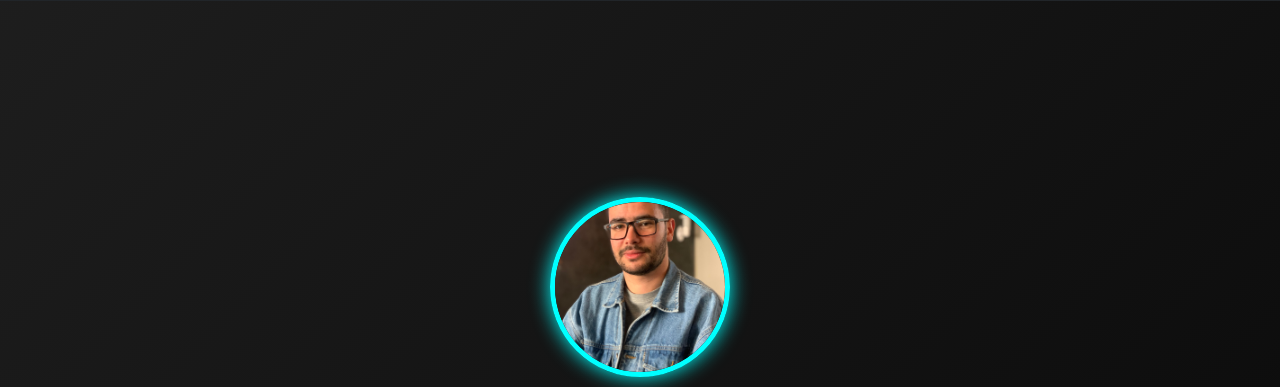
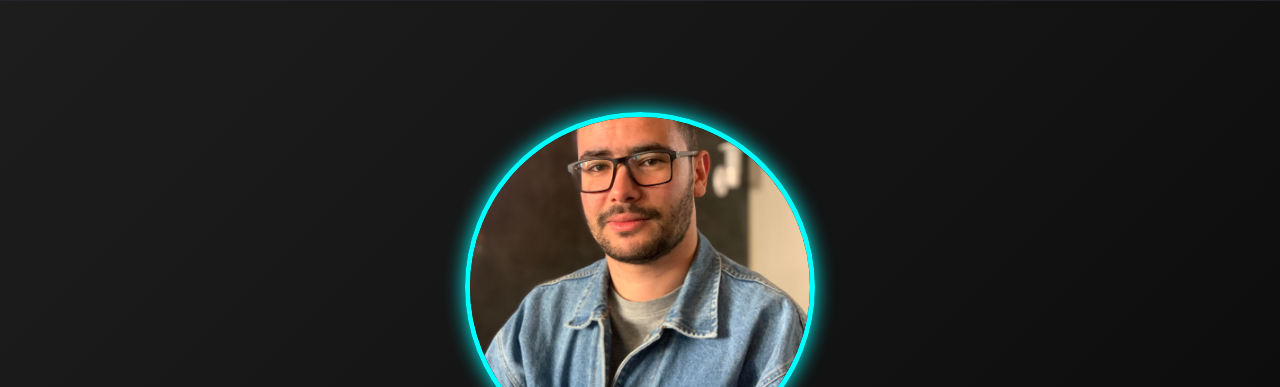
Before and after one commit to hassensaddour/github-portfolio, a plain HTML site: page index.html in a window 1280 px wide. Shown: the part 55-442 px from the top of the page. Drawn offline with nearby package versions, Linux system fonts and the light colour scheme.

```diff
--- a/assets/styles.css
+++ b/assets/styles.css
@@ -14,9 +14,9 @@
 }
 
 .profile-pic-larger {
-    width: 180px;
-    height: 180px;
-    border-radius: 50%;
+    width: 350px;
+    height: 350px;
+    border-radius: 70%;
     border: 5px solid cyan;
     object-fit: cover;
     box-shadow: 0px 0px 20px cyan;
```
